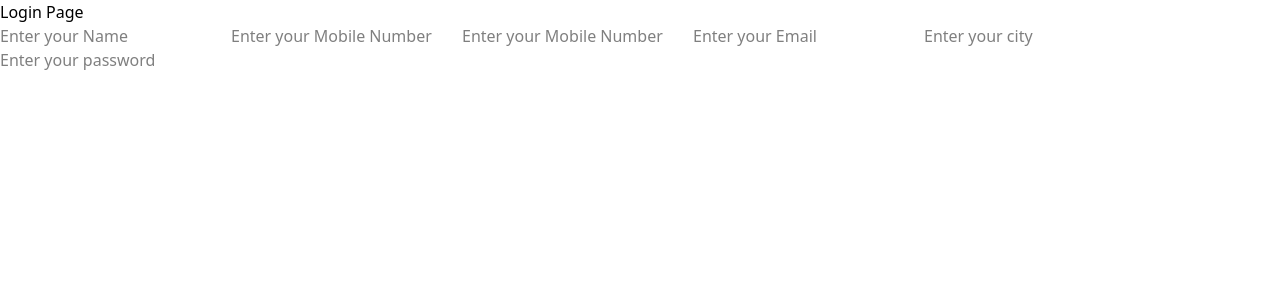
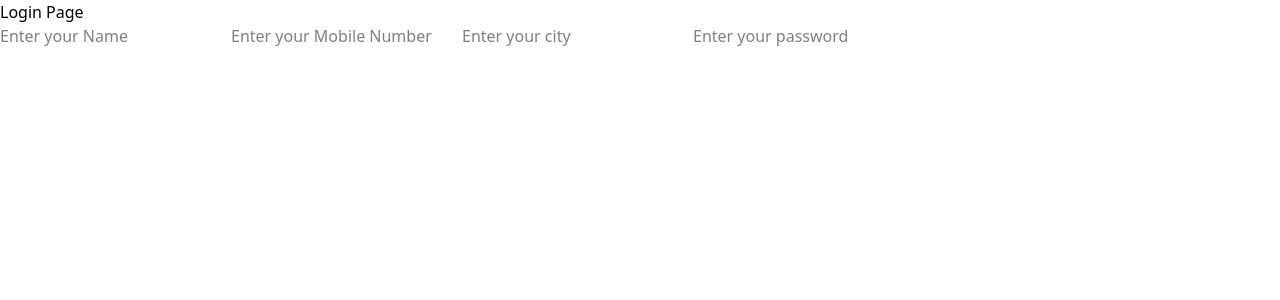
Before and after one commit to Samsul7718/Eshop_frontend, a React (Vite) app: page /login in a window 1280 px wide. Shown: the top 300 px of the page. Built offline with nearby package versions, Linux system fonts and the light colour scheme.

Commit message:
login page updated with limited security

```diff
--- a/src/page/Login.jsx
+++ b/src/page/Login.jsx
@@ -8,8 +8,6 @@ const Login = () => {
         <form action="">
           <input type="name" placeholder='Enter your Name' />
           <input type="mobile" placeholder='Enter your Mobile Number' />
-          <input type="mobile" placeholder='Enter your Mobile Number' />
-          <input type="email" placeholder='Enter your Email' />
           <input type="city" placeholder='Enter your city' />
           <input type="password" placeholder='Enter your password' />
         </form>
```
